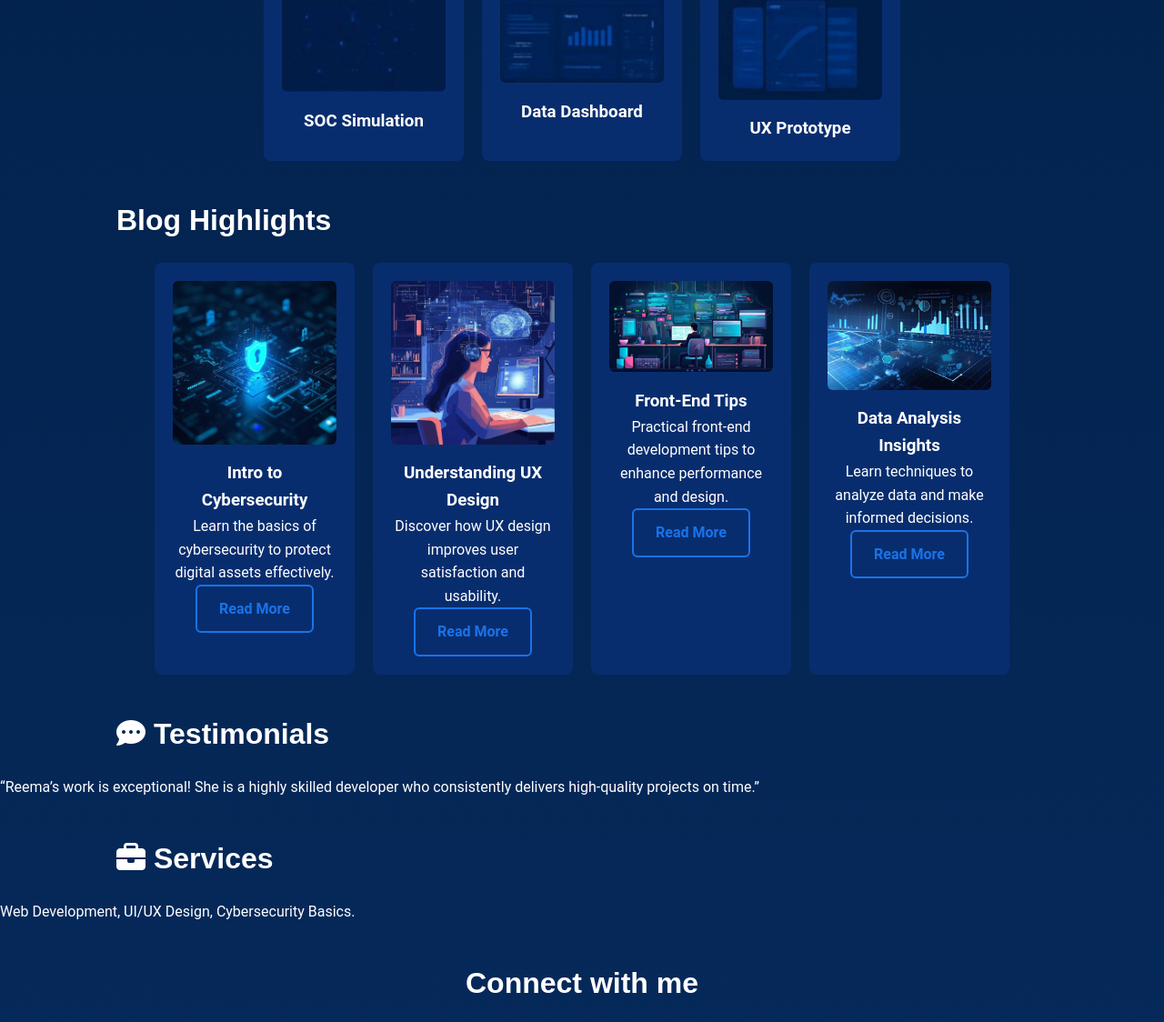
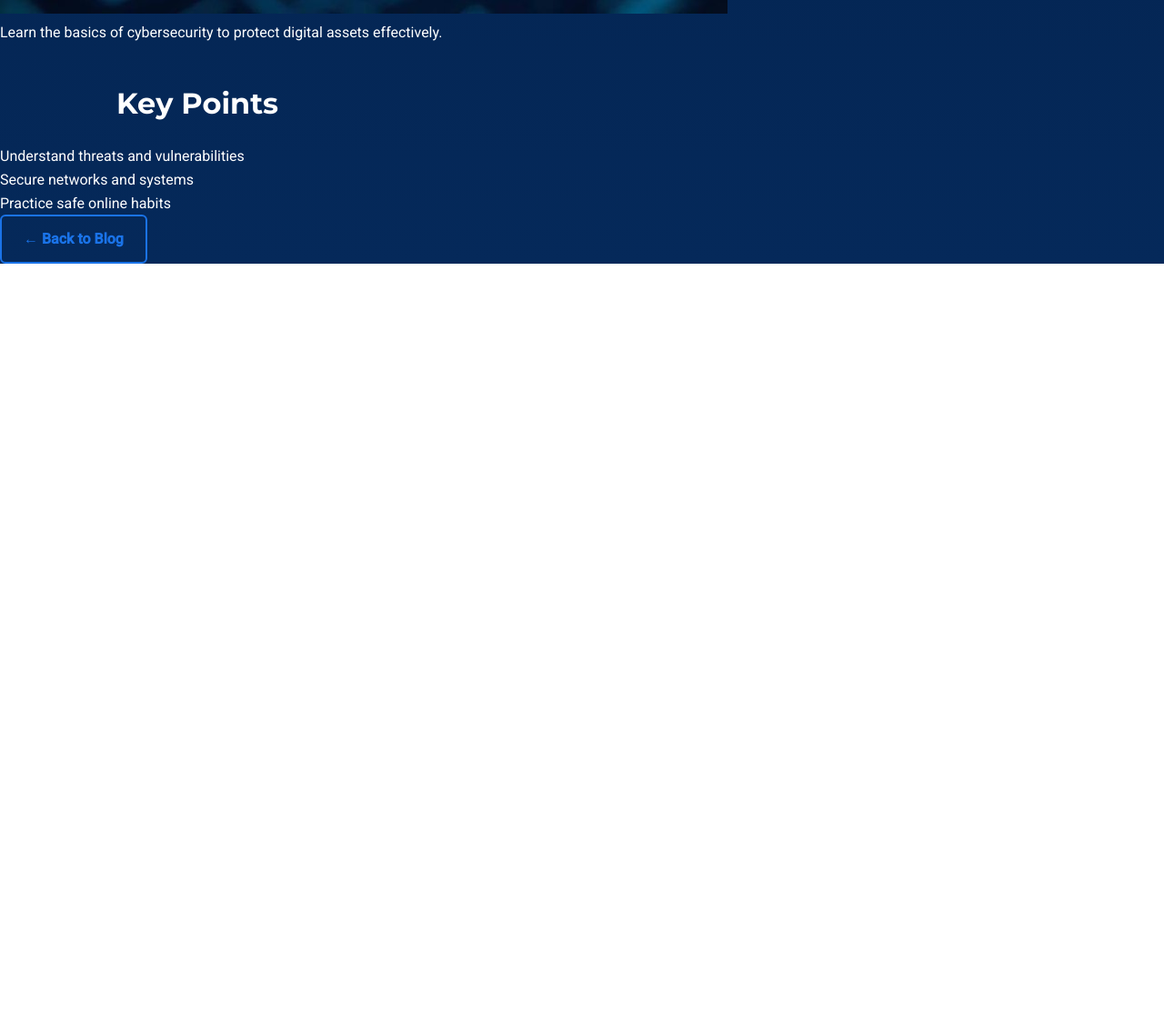
Before and after one commit to ReemaDevX/-my-portfolio, a plain HTML site: page index.html in a window 1280 px wide. Shown: the part 849-1973 px from the top of the page at 91% size. After the commit the page ends 1139 px from the top, so only its background shows below. Drawn offline with Linux system fonts and the light colour scheme.

Commit message:
Update index.html

```diff
--- a/index.html
+++ b/index.html
@@ -3,127 +3,90 @@
 <head>
   <meta charset="UTF-8">
   <meta name="viewport" content="width=device-width, initial-scale=1.0">
-  <title>Reema Portfolio</title>
+  <title>Article</title>
+  <link href="https://fonts.googleapis.com/css2?family=Montserrat:wght@600;700&family=Roboto:wght@400;500&display=swap" rel="stylesheet">
   <link rel="stylesheet" href="style.css">
-  <link rel="stylesheet" href="https://cdnjs.cloudflare.com/ajax/libs/font-awesome/6.4.0/css/all.min.css">
 </head>
 <body>
-  <!-- Hero Section -->
-  <section class="hero">
-    <div class="hero-text">
-      <h1>Hello, I am Reema</h1>
-      <h2>Web Developer</h2>
-      <p>I'm a web developer focused on building (and occasionally designing) exceptional digital experiences.</p>
-      <a href="mailto:reema.alhufayti@gmail.com" class="btn">Contact me</a>
-    </div>
-    <div class="hero-img">
-      <img src="images/profile.jpeg" alt="Reema avatar">
-    </div>
+  <section class="article">
+    <div class="article-container" id="article-container"></div>
   </section>
 
-  <!-- Skills Section -->
-  <section class="skills">
-    <h2>Skills</h2>
-    <div class="scroll-container">
-      <div class="card"><i class="fab fa-html5"></i> HTML</div>
-      <div class="card"><i class="fab fa-css3-alt"></i> CSS</div>
-      <div class="card"><i class="fab fa-js"></i> JavaScript</div>
-      <div class="card"><i class="fab fa-react"></i> React</div>
-      <div class="card"><i class="fab fa-bootstrap"></i> Bootstrap</div>
-      <div class="card"><i class="fas fa-code"></i> TypeScript</div>
-      <div class="card"><i class="fab fa-python"></i> Python</div>
-      <div class="card"><i class="fas fa-database"></i> SQL</div>
-      <div class="card"><i class="fab fa-node-js"></i> Node.js</div>
-      <div class="card"><i class="fas fa-shield-alt"></i> Cybersecurity</div>
-      <div class="card"><i class="fas fa-chart-line"></i> Data Analysis</div>
-    </div>
-  </section>
+  <script>
+    const articles = {
+      cybersecurity: {
+        title: "Intro to Cybersecurity",
+        date: "September 2025",
+        author: "Reema",
+        img: "images/B1.jpeg",
+        content: `<p>Learn the basics of cybersecurity to protect digital assets effectively.</p>
+                  <h2>Key Points</h2>
+                  <ul>
+                    <li>Understand threats and vulnerabilities</li>
+                    <li>Secure networks and systems</li>
+                    <li>Practice safe online habits</li>
+                  </ul>`
+      },
+      ux: {
+        title: "Understanding UX Design",
+        date: "September 2025",
+        author: "Reema",
+        img: "images/B2.jpeg",
+        content: `<p>Discover how UX design improves user satisfaction and usability.</p>
+                  <h2>Key Points</h2>
+                  <ul>
+                    <li>Design with users in mind</li>
+                    <li>Improve usability and accessibility</li>
+                    <li>Test and iterate designs</li>
+                  </ul>`
+      },
+      frontend: {
+        title: "Front-End Tips",
+        date: "September 2025",
+        author: "Reema",
+        img: "images/B3.jpeg",
+        content: `<p>Practical front-end development tips to enhance performance and design.</p>
+                  <h2>Best Practices</h2>
+                  <ul>
+                    <li>Organize CSS and JS files properly</li>
+                    <li>Use semantic HTML</li>
+                    <li>Optimize images and assets</li>
+                    <li>Ensure responsiveness across devices</li>
+                  </ul>`
+      },
+      data: {
+        title: "Data Analysis Insights",
+        date: "September 2025",
+        author: "Reema",
+        img: "images/B4.jpeg",
+        content: `<p>Learn techniques to analyze data and make informed decisions.</p>
+                  <h2>Key Techniques</h2>
+                  <ul>
+                    <li>Clean and preprocess data</li>
+                    <li>Use statistical analysis</li>
+                    <li>Create visualizations for insights</li>
+                  </ul>`
+      }
+    };
 
-  <!-- Projects Section -->
-  <section class="projects">
-    <h2>Projects</h2>
-    <div class="card-grid">
-      <div class="card project">
-        <img src="images/P1.jpeg" alt="SOC Simulation">
-        <h3>SOC Simulation</h3>
-      </div>
-      <div class="card project">
-        <img src="images/P2.jpeg" alt="Data Dashboard">
-        <h3>Data Dashboard</h3>
-      </div>
-      <div class="card project">
-        <img src="images/P3.jpeg" alt="UX Prototype">
-        <h3>UX Prototype</h3>
-      </div>
-    </div>
-  </section>
+    const params = new URLSearchParams(window.location.search);
+    const post = params.get("post") || "cybersecurity";
+    const container = document.getElementById("article-container");
 
-  <!-- Blog Section -->
-  <section class="blog" id="blog">
-    <h2>Blog Highlights</h2>
-    <div class="card-grid">
-      <div class="card blog-post">
-        <img src="images/B1.jpeg" alt="Cybersecurity Basics">
-        <h3>Intro to Cybersecurity</h3>
-        <p>Learn the basics of cybersecurity to protect digital assets effectively.</p>
-        <a href="article.html?post=cybersecurity" class="btn">Read More</a>
-      </div>
-      <div class="card blog-post">
-        <img src="images/B2.jpeg" alt="UX Design">
-        <h3>Understanding UX Design</h3>
-        <p>Discover how UX design improves user satisfaction and usability.</p>
-        <a href="article.html?post=ux" class="btn">Read More</a>
-      </div>
-      <div class="card blog-post">
-        <img src="images/B3.jpeg" alt="Front-End Tips">
-        <h3>Front-End Tips</h3>
-        <p>Practical front-end development tips to enhance performance and design.</p>
-        <a href="article.html?post=frontend" class="btn">Read More</a>
-      </div>
-      <div class="card blog-post">
-        <img src="images/B4.jpeg" alt="Data Analysis Insights">
-        <h3>Data Analysis Insights</h3>
-        <p>Learn techniques to analyze data and make informed decisions.</p>
-        <a href="article.html?post=data" class="btn">Read More</a>
-      </div>
-    </div>
-  </section>
-
-  <!-- Two Columns -->
-  <section class="two-col">
-    <div class="col">
-      <h2><i class="fas fa-comment-dots"></i> Testimonials</h2>
-      <p>“Reema’s work is exceptional! She is a highly skilled developer who consistently delivers high-quality projects on time.”</p>
-    </div>
-    <div class="col">
-      <h2><i class="fas fa-briefcase"></i> Services</h2>
-      <p>Web Development, UI/UX Design, Cybersecurity Basics.</p>
-    </div>
-  </section>
-
-  <!-- Social Section -->
-  <section class="social">
-    <h2 style="text-align:left; margin-left:30%; margin-bottom:20px;">Connect with me</h2>
-    <div class="social-links">
-      <a href="https://github.com/ReemaDevX" target="_blank"><i class="fab fa-github"></i></a>
-      <a href="https://www.linkedin.com/in/reema-a-455b26368" target="_blank"><i class="fab fa-linkedin"></i></a>
-      <a href="https://twitter.com/ReemaDevX" target="_blank" aria-label="X/Twitter">
-        <svg xmlns="http://www.w3.org/2000/svg" width="28" height="28" viewBox="0 0 1200 1227" fill="white">
-          <path d="M714.163 519.284L1160.89 0H1057.03L667.137 450.887L369.728 0H0L468.882
-          681.821L0 1226.37H103.866L515.345 750.218L830.398 1226.37H1200L714.137
-          519.284H714.163ZM568.766 689.098L521.705 620.814L141.153
-          79.694H317.316L617.73 511.48L664.791 579.764L1056.06
-          1166.66H879.896L568.766 689.072V689.098Z"/>
-        </svg>
-      </a>
-    </div>
-  </section>
-
-  <!-- Footer -->
-  <footer>
-    <p>© <span id="year"></span> Reema Alhufayti</p>
-  </footer>
-
-  <script src="script.js"></script>
+    if(articles[post]){
+      const article = articles[post];
+      container.innerHTML = `
+        <h1>${article.title}</h1>
+        <p class="meta">Published on ${article.date} | by ${article.author}</p>
+        <img src="${article.img}" alt="${article.title}" class="article-img">
+        ${article.content}
+        <a href="index.html#blog" class="btn back-left">← Back to Blog</a>
+      `;
+    } else {
+      container.innerHTML = `<h1>Article Not Found</h1>
+                             <p>Sorry, the article you are looking for does not exist.</p>
+                             <a href="index.html#blog" class="btn back-left">← Back to Blog</a>`;
+    }
+  </script>
 </body>
 </html>
```
